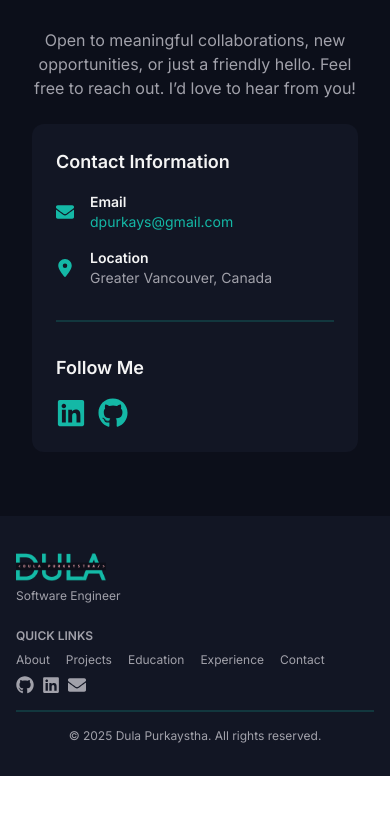
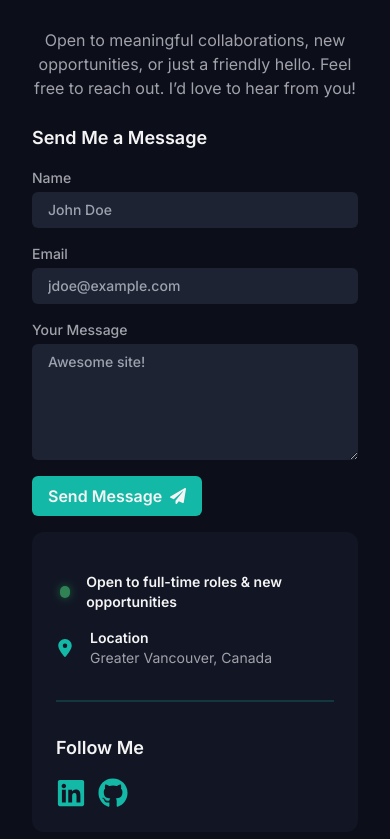
Before and after one commit to dpurkays/portfolio, a Next.js app: page / in a window 390 px wide. Shown: the part 7165-8004 px from the top of the page. Before the commit the page ends 7941 px from the top, so only its background shows below. Built offline with nearby package versions, Linux system fonts and the light colour scheme.

Commit message:
Readd the form + remove email

```diff
--- a/src/app/components/Contact.tsx
+++ b/src/app/components/Contact.tsx
@@ -1,5 +1,6 @@
 import { boxVariants } from "@/constants/Variant";
 import * as motion from "motion/react-client";
+import ContactForm from "./ContactForm";
 import ContactInfo from "./ContactInfo";
 import PageSection from "./PageSection";
 
@@ -13,11 +14,10 @@ function Contact() {
         Open to meaningful collaborations, new opportunities, or just a friendly
         hello. Feel free to reach out. I’d love to hear from you!
       </motion.p>
-      {/* <div className="flex flex-col md:flex-row gap-4"> */}
-      <motion.div variants={boxVariants} className="lg:mx-auto">
+      <div className="flex flex-col-reverse md:flex-row gap-4 justify-center md:gap-8">
         <ContactInfo />
-        {/* <ContactForm /> */}
-      </motion.div>
+        <ContactForm />
+      </div>
     </PageSection>
   );
 }
--- a/src/app/components/ContactInfo.tsx
+++ b/src/app/components/ContactInfo.tsx
@@ -1,26 +1,17 @@
-import { FaEnvelope, FaGithub, FaLinkedin } from "react-icons/fa";
+import { FaGithub, FaLinkedin } from "react-icons/fa";
 import { FaLocationDot } from "react-icons/fa6";
 import DividerLine from "./DividerLine";
 
 function ContactInfo() {
   return (
-    <div className="bg-box p-6 rounded-xl flex flex-col md:flex-row gap-4">
-      <section className="flex flex-col gap-4 flex-1">
-        <h3 className="font-semibold text-lg text-primary">
-          Contact Information
-        </h3>
-        <div className="space-y-4 text-sm text-primary">
-          <div className="flex items-center gap-4">
-            <FaEnvelope className="text-accent1 text-lg" />
-            <div>
-              <p className="font-semibold">Email</p>
-              <a
-                href="mailto:dpurkays@gmail.com"
-                className="text-accent1 hover:underline cursor-pointer"
-              >
-                dpurkays@gmail.com
-              </a>
-            </div>
+    <div className="bg-box p-6 rounded-xl flex flex-col gap-4 md:w-1/2">
+      <div className="flex flex-col gap-4 flex-1">
+        <div className="space-y-4 text-sm text-primary pt-4">
+          <div className="flex items-center gap-4 pl-1">
+            <div className="h-3 w-3 rounded-full bg-green-400 animate-pulse shadow-[0_0_8px_rgba(34,197,94,0.8)]" />
+            <p className="font-semibold">
+              Open to full-time roles & new opportunities
+            </p>
           </div>
           <div className="flex items-center gap-4">
             <FaLocationDot className="text-accent1 text-lg" />
@@ -30,14 +21,8 @@ function ContactInfo() {
             </div>
           </div>
         </div>
-      </section>
-      <div className="block md:hidden">
-        <DividerLine direction="horizontal" />
       </div>
-
-      <div className="hidden md:block">
-        <DividerLine direction="vertical" length="h-36" />
-      </div>
+      <DividerLine direction="horizontal" />
       <section className="flex flex-col gap-4 flex-1">
         <h3 className="font-semibold text-lg text-primary">Follow Me</h3>
         <div className="flex gap-3 text-accent1 text-3xl">
```
